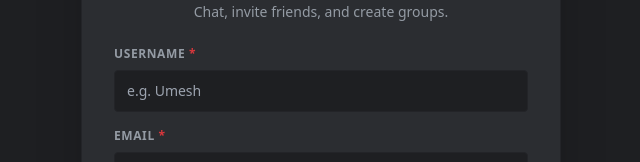
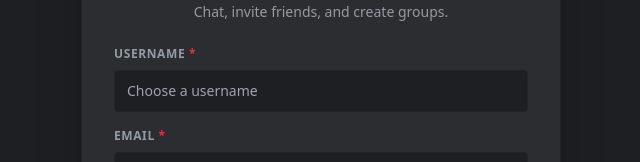
Before and after one commit to umeshhpatil/ChatServer, a React (Vite) app: page / in a window 1280 px wide. Shown: the part 269-431 px from the top of the page, without its empty margins (319-959 px from the left). Built offline with nearby package versions, Linux system fonts and the light colour scheme; no server answers.

Commit message:
Replace personalized placeholder names with generic defaults

```diff
--- a/src/components/auth/AuthScreen.tsx
+++ b/src/components/auth/AuthScreen.tsx
@@ -105,7 +105,7 @@ export const AuthScreen: React.FC<AuthScreenProps> = ({ onSignUp, onSignIn }) =>
                 required
                 value={username}
                 onChange={(e) => setUsername(e.target.value)}
-                placeholder="e.g. Umesh"
+                placeholder="Choose a username"
                 className="w-full bg-[#1e1f22] border border-discord-border rounded px-3 py-2.5 text-sm text-discord-text focus:outline-none focus:border-discord-accent transition-colors"
               />
             </div>
--- a/src/components/groups/CreateGroupModal.tsx
+++ b/src/components/groups/CreateGroupModal.tsx
@@ -65,7 +65,7 @@ export const CreateGroupModal: React.FC<CreateGroupModalProps> = ({
                 type="text"
                 value={name}
                 onChange={(e) => setName(e.target.value)}
-                placeholder="e.g. Umesh's Lounge"
+                placeholder="e.g. The Chill Zone"
                 className="w-full bg-[#1e1f22] border border-discord-border rounded px-3 py-2.5 text-sm text-discord-text focus:outline-none focus:border-discord-accent"
                 autoFocus
               />
```
